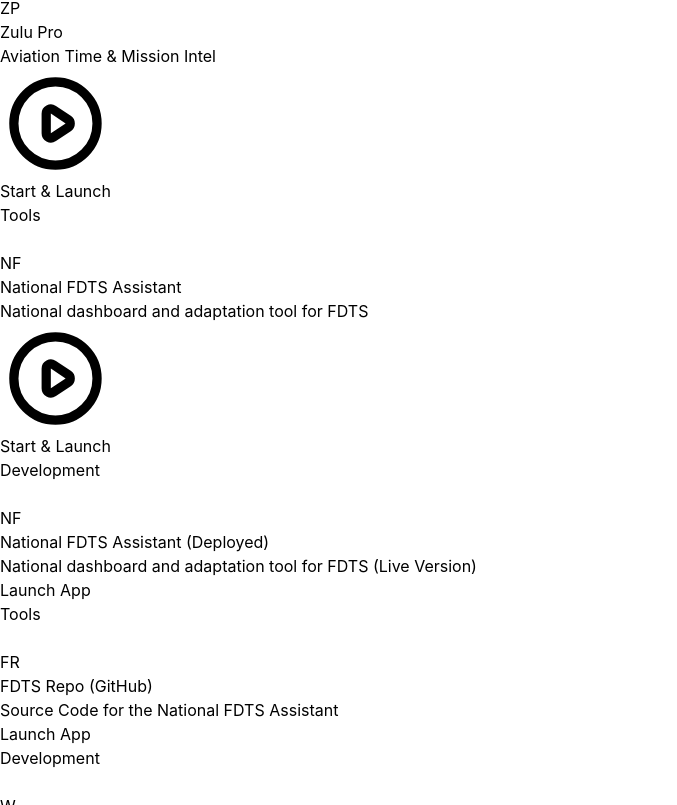
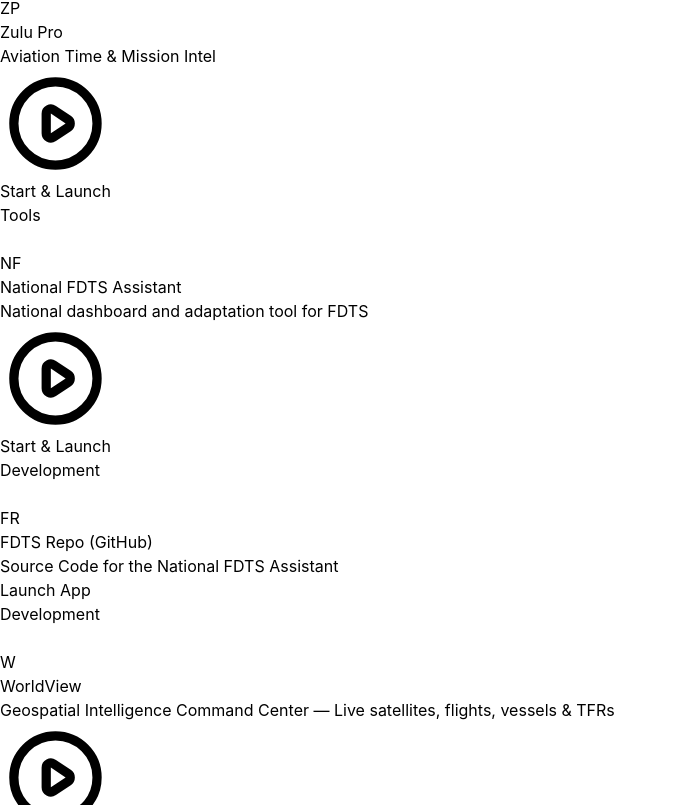
Before and after one commit to willmac1wm/secure-linkvault, a React (Vite) app: page / in a window 1280 px wide. Shown: the part 1995-2800 px from the top of the page, without its empty margins (0-677 px from the left). Built offline with nearby package versions, Linux system fonts and the light colour scheme.

Commit message:
Remove dead netlify FDTS entry from LOCAL_APPS
fdts-adaptation-tool.netlify.app returns 404. Already removed from
PRODUCTION_APPS; this clears the last reference in the localhost list.

```diff
--- a/src/App.jsx
+++ b/src/App.jsx
@@ -95,16 +95,6 @@
     url: 'http://localhost:5173',
     projectPath: '/Users/williammacomber/.gemini/antigravity/scratch/worldview',
     category: 'Development',
-    openInNewTab: true,
-    createdAt: new Date().toISOString()
-  },
-  {
-    id: '10',
-    name: 'National FDTS Assistant (Deployed)',
-    description: 'National dashboard and adaptation tool for FDTS (Live Version)',
-    url: 'https://fdts-adaptation-tool.netlify.app/',
-    projectPath: '/Users/williammacomber/.gemini/antigravity/scratch/worldview',
-    category: 'Tools',
     openInNewTab: true,
     createdAt: new Date().toISOString()
   },
```
